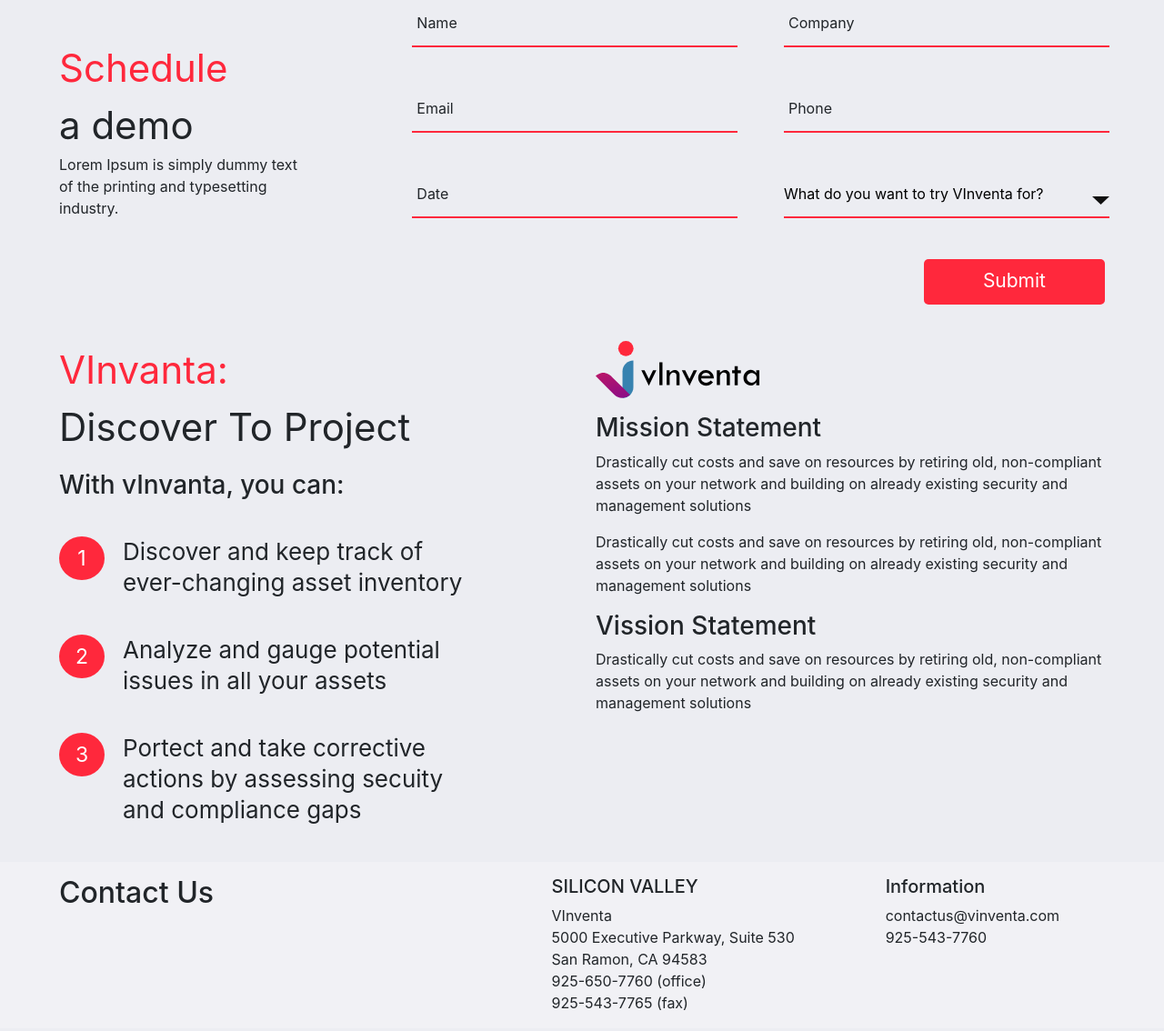
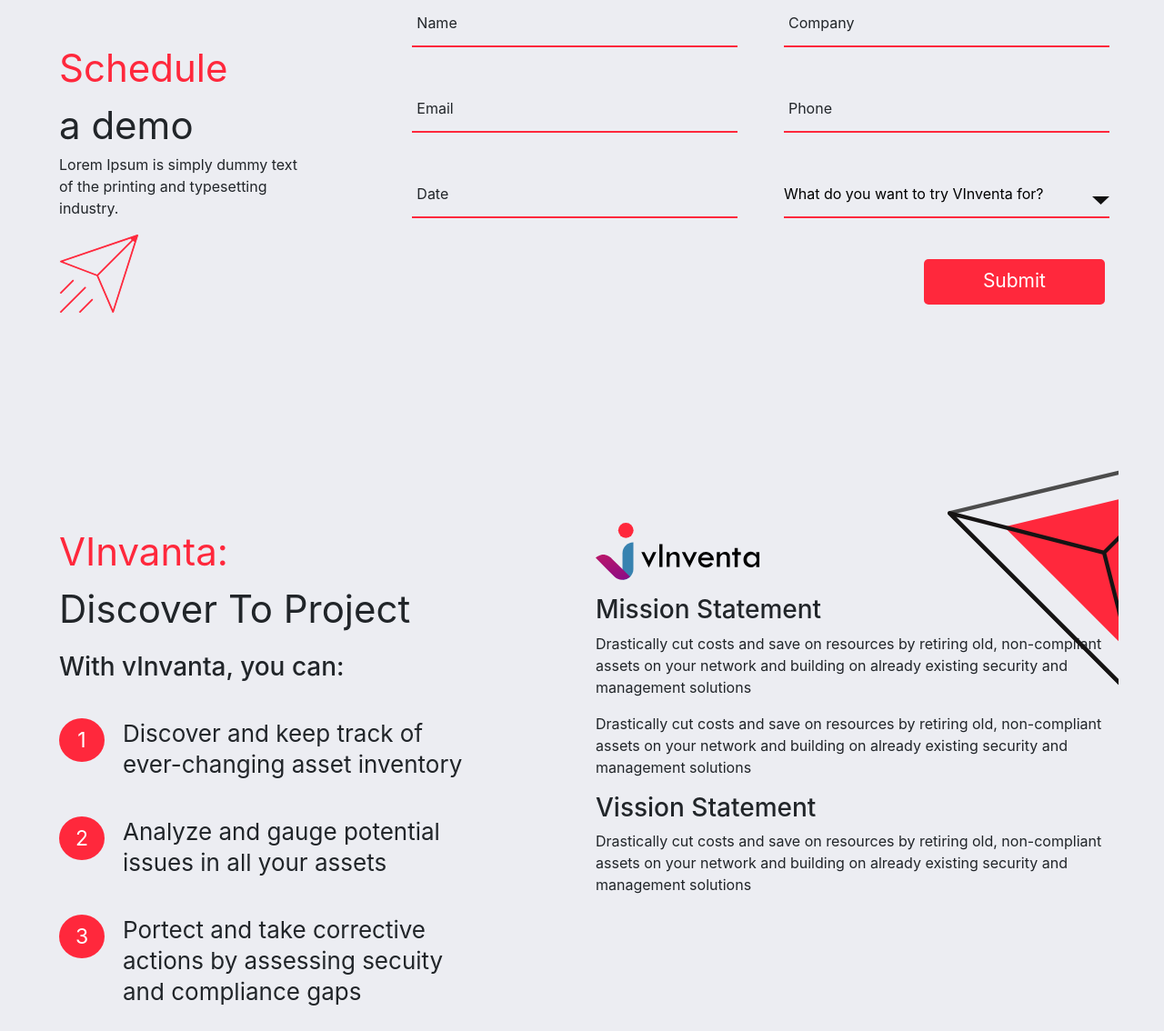
Before and after one commit to fuddinnp/web-vinvanta, a plain HTML site: page index.html in a window 1280 px wide. Shown: the part 4476-5610 px from the top of the page at 91% size. Drawn offline with nearby package versions, Linux system fonts and the light colour scheme.

Commit message:
imgs and icon update

```diff
--- a/index.html
+++ b/index.html
@@ -467,11 +467,14 @@
         </div>
 
         <!-- home contact form section -->
-        <div class="contact-form-section">
+        <div class="contact-form-section mb-5">
             <div class="cf-left-home scalable-landing-heading col-4">
                 <span>Schedule</span><br /> a demo
                 <div class="small-text">
                     Lorem Ipsum is simply dummy text of the printing and typesetting industry.
+                </div>
+                <div>
+                    <img src="images/arrow-contactus.svg" class="mt-3" alt="">
                 </div>
             </div>
             <div class="cf-right-home col-8">
@@ -615,7 +618,7 @@
         </div>
 
         <!-- discover project section -->
-        <div class="home-discover-porject-section">
+        <div class="home-discover-porject-section mb-5">
             <div class="col-lg-6 scalable-landing-heading mt-0">
                 <span>VInvanta:</span> <br />Discover To Project
 
@@ -641,6 +644,10 @@
                 <p>Drastically cut costs and save on resources by retiring old, non-compliant assets on your network and
                     building on already existing security and management solutions </p>
             </div>
+
+            <div>
+                <img src="images/trangle-bg.svg" class="trangle-img" alt="">
+            </div>
         </div>
 
 
@@ -657,6 +664,9 @@
         <div class="landing-container row">
             <div class="col-lg-5">
                 <h2>Contact Us</h2>
+                <div>
+                    <img src="images/communications.svg" class="mt-3" alt="">
+                </div>
 
             </div>
             <div class="col-lg-7 footer-contact-info-div">
--- a/scss/_fahad.scss
+++ b/scss/_fahad.scss
@@ -432,6 +432,14 @@ a {
 
 .home-discover-porject-section {
     display: flex;
+    position: relative;
+    margin-top: 200px;
+
+    .trangle-img {
+        position: absolute;
+        right: -97px;
+        top: -80px;
+    }
 }
 
 ol {
```
Also changed, not shown: css/bootstrap.css, images/arrow-contactus.svg (added), images/communications.svg (added), images/trangle-bg.svg (added), 1 other file.
